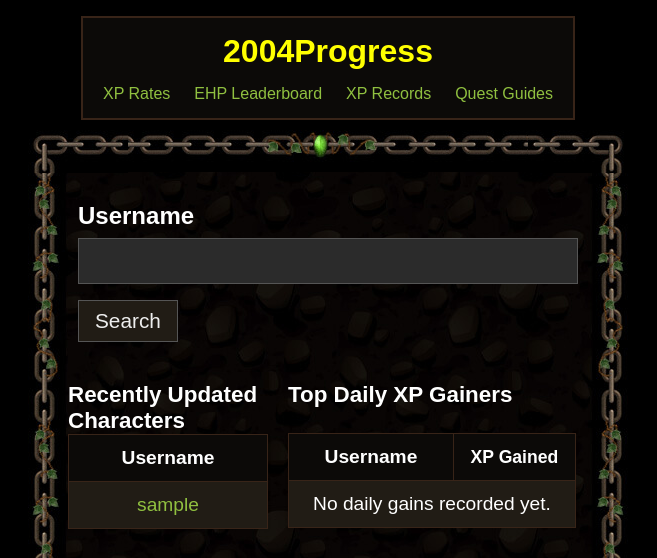
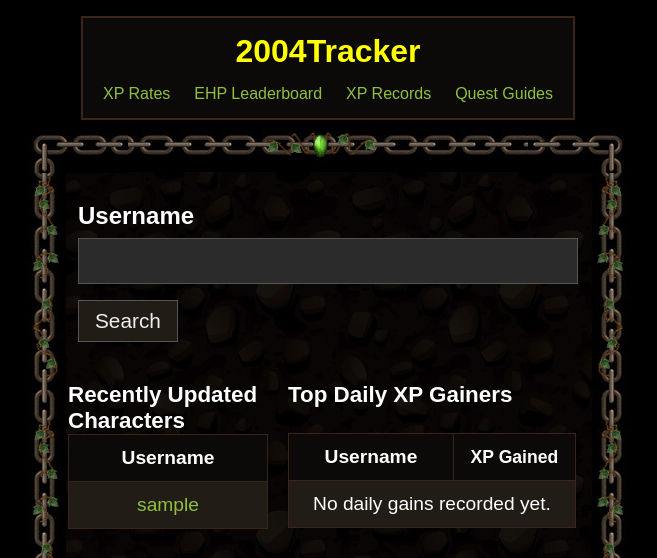
Before and after one commit to R-Dson/2004Tracker, a Flask app: page / in a window 1280 px wide. Shown: the top 558 px of the page, without its empty margins (312-969 px from the left). Run offline with Flask 3, Linux system fonts and the light colour scheme; tables that the repository leaves empty hold one stand-in row (values such as "Sample post"); parts of the project's set-up code (start-up, migrations or seed data) failed here and were passed over.

Commit message:
Name change

```diff
--- a/gunicorn_config.py
+++ b/gunicorn_config.py
@@ -24,7 +24,7 @@
 max_requests_jitter = 50
 
 # Process naming
-proc_name = "2004progress"
+proc_name = "2004tracker"
 
 # SSL is handled by Cloudflare
 forwarded_allow_ips = "127.0.0.1"  # Only trust local forwarded headers
--- a/templates/base.html
+++ b/templates/base.html
@@ -6,14 +6,14 @@
     <link rel="stylesheet" href="{{ url_for('static', filename='style.css') }}">
     <link rel="icon" href="../static/img/gamewin/navbar_mainmenu.gif"
         type="image/x-icon" />
-    <title>{% block title %}2004Progress{% endblock %}</title>
+    <title>{% block title %}2004Tracker{% endblock %}</title>
   </head>
   <body>
     <header class="custom-header">
       <nav>
         <div class="nav-container">
           <div class="brand-container">
-            <a class="site-brand" href="/">2004Progress</a>
+            <a class="site-brand" href="/">2004Tracker</a>
           </div>
           <button class="nav-toggle" aria-label="Toggle navigation">☰</button>
           <div class="nav-menu">
@@ -40,8 +40,8 @@
     <footer class="custom-footer">
       <div class="nav-container" style="flex-direction: row;">
         <span>Not affiliated with <a href="https://2004.lostcity.rs/" target="_blank" rel="noopener noreferrer">Lost City</a></span>|
-        <span>Created by <a href="https://2004progress.dson.cloud/fetch?username=agi" target="_blank" rel="noopener noreferrer">Agi</a>/<a href="https://github.com/R-Dson" target="_blank" rel="noopener noreferrer">R-Dson</a></span>|
-        <span><a href="https://github.com/R-Dson/2004Progress" target="_blank" rel="noopener noreferrer">Open Source Project.</a></span>
+        <span>Created by <a href="https://2004Tracker.xyz/fetch?username=agi" target="_blank" rel="noopener noreferrer">Agi</a>/<a href="https://github.com/R-Dson" target="_blank" rel="noopener noreferrer">R-Dson</a></span>|
+        <span><a href="https://github.com/R-Dson/2004Tracker" target="_blank" rel="noopener noreferrer">Open Source Project.</a></span>
       </div>
       <div class="time-container" style="color: white; font-size: 14px; margin-right: 20px;">
         Server Time: <span id="serverTime"></span>
```
Also changed, not shown: README.md.
